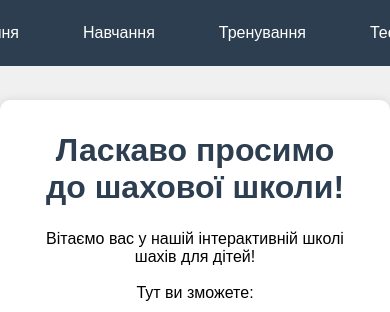
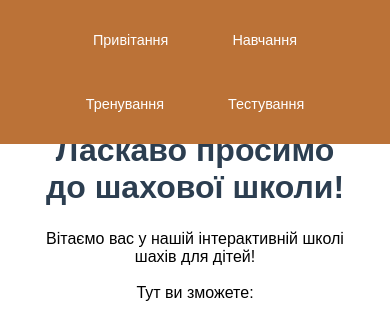
Before and after one commit to SkSofi/Test_Chess, a website: page index.html in a window 390 px wide. Shown: the top 312 px of the page. Drawn offline with Linux system fonts and the light colour scheme.

Commit message:
Update styles.css

```diff
--- a/styles.css
+++ b/styles.css
@@ -7,15 +7,33 @@
 
 body {
     background-color: #f0f0f0;
+    /* font-family: 'Times New Roman', sans-serif !important;
+    font-size: 16px;
+    font-style: normal;
+    line-height: 1.5; */
 }
 
 .header {
-    background-color: #2c3e50;
+    background-color: #bb7237;
     padding: 1rem;
     position: fixed;
     width: 100%;
     top: 0;
     z-index: 1000; /* Додали z-index для header */
+}
+
+@media(max-width: 768px) {
+    .nav {
+        flex-wrap: wrap;
+        gap: 1rem;
+        justify-content: center;
+        padding: 0.5rem 0;
+    }
+
+    .nav a {
+        padding: 0.4rem 0.8rem;
+        font-size: 0.9rem;
+    }
 }
 
 .nav {
@@ -35,7 +53,7 @@ body {
 }
 
 .nav a:hover {
-    background-color: #34495e;
+    background-color: #a05814;
 }
 
 .content {
```
